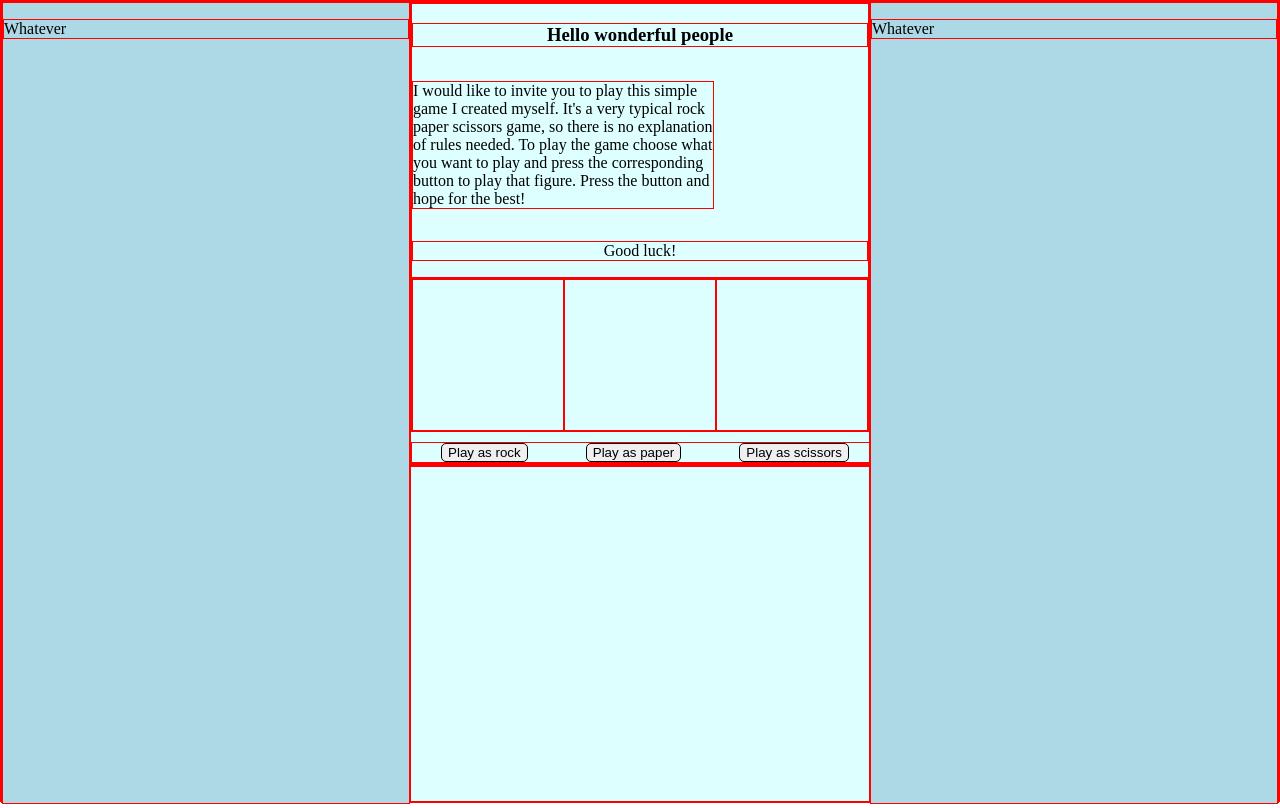
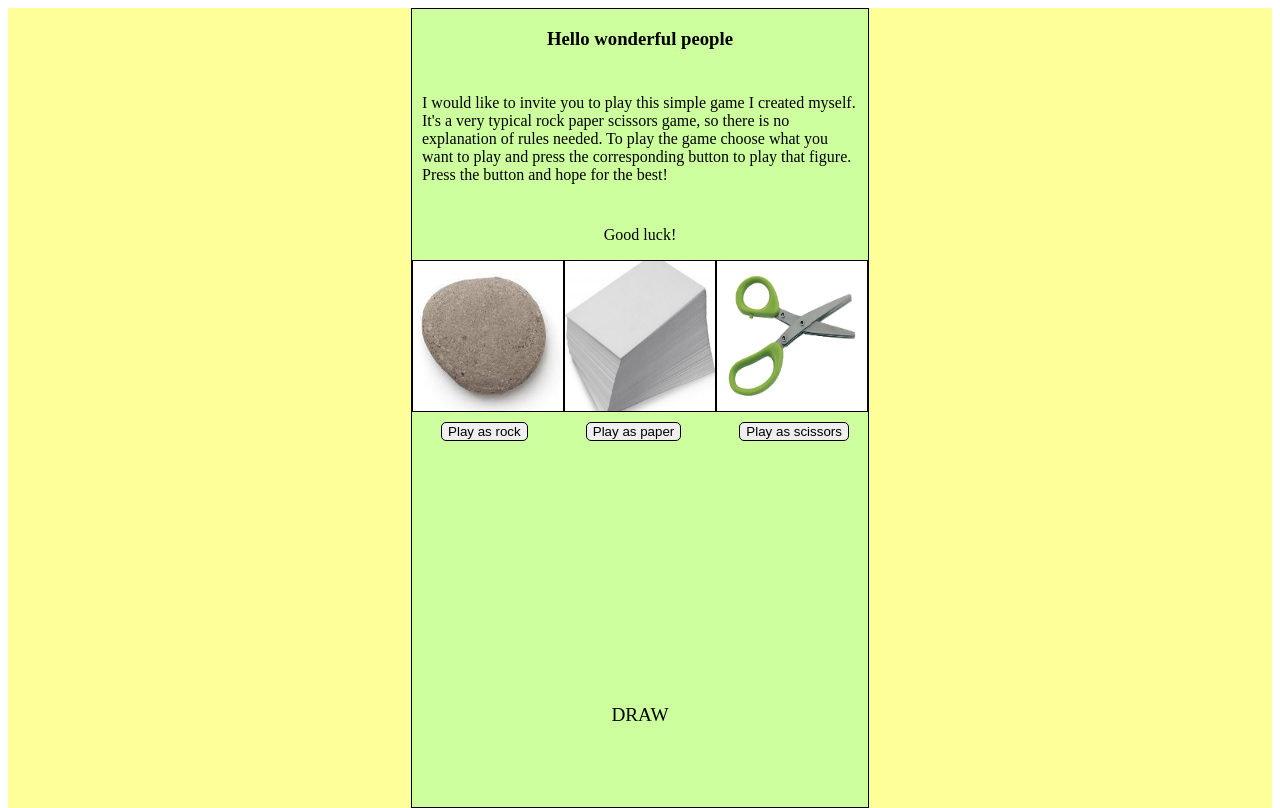
Before and after one commit to Savetheprogram/Rock-paper-scissors, a website: page rock-paper-scissors.html in a window 1280 px wide. Both pictures are taken after a click on the button "Play as rock". Drawn offline with Linux system fonts and the light colour scheme.

Commit message:
Finished project, working correctly

```diff
--- a/rock-paper-scissors.html
+++ b/rock-paper-scissors.html
@@ -5,44 +5,51 @@
   <meta http-equiv="X-UA-Compatible" content="IE=edge">
   <meta name="viewport" content="width=device-width, initial-scale=1.0">
   <title>Document</title>
-    <script src="script.js"></script>
+
   <link rel="stylesheet" href="styles.css">
 
 </head>
 <body class="pageName">
 <div class="leftPanel">
-    <p>Whatever</p>
 </div>
 <div class="middlePanel">
   <div class="introductionText">
     <h3>Hello wonderful people</h3>
-            <p class="welcome">
+    <div class="welcomeText">
+      <p>
         I would like to invite you to play this simple game I created myself.
         It's a very typical rock paper scissors game, so there is no explanation of rules needed.
         To play the game choose what you want to play and press the corresponding button to play that figure. Press
         the button and hope for the best!
       </p>
+    </div>
     <p>Good luck!</p>
   </div>
   <div class="figurePictures">
-            <div class="picture"></div>
-            <div class="picture"></div>
-            <div class="picture"></div>
+
+    <img src="images/stone.jpg" alt="stone picture">
+
+    <img src="images/paper.jpg" alt="paper picture">
+
+    <img src="images/scissors.jpg" alt="scissors picture">
   </div>
   <div class="playableButtons">
-            <button>Play as rock</button>
-            <button>Play as paper</button>
-            <button>Play as scissors</button>
-        </div>
-        <div class="score">
-
+    <button id="rockPlay">Play as rock</button>
+    <button id="paperPlay">Play as paper</button>
+    <button id="scissorsPlay">Play as scissors</button>
   </div>
   <div class="extraInfo">
-
+    <div class="score">
+      <div class="computerScore"></div>
+      <div class="playerScore"></div>
+    </div>
+    <div class="winMessage">
+    </div>
   </div>
 </div>
 <div class="rightPanel">
-        <p>Whatever</p>
 </div>
 </body>
 </html>
+
+<script src="script.js"></script>
--- a/script.js
+++ b/script.js
@@ -7,7 +7,6 @@ var Plays = {
 var rockPlayButton = document.querySelector("#rockPlay");
 var paperPlayButton = document.querySelector("#paperPlay");
 var scissorsPlayButton = document.querySelector("#scissorsPlay");
-// rockPlayButton.addEventListener("click", getUserChoice(Plays.rock));
 // @ts-ignore
 rockPlayButton.addEventListener("click", function () { return playGame(Plays.rock); });
 // @ts-ignore
@@ -19,20 +18,16 @@ function getComputerChoice() {
     return PlaysArr[choice];
 }
 function chooseWinner(userChoice) {
-    // const userChoice = getUserChoice();
-    // console.log("dskjfhdsfdsh" + userChoice);
     var computerChoice = getComputerChoice();
-    // console.log(userChoice);
-    // console.log(computerChoice);
     if (userChoice === computerChoice) {
-        return "It's a draw!";
+        return "draw";
     }
     if ((userChoice === Plays.rock && computerChoice === Plays.paper) ||
         (userChoice === Plays.paper && computerChoice === Plays.scissors) ||
         (userChoice === Plays.scissors && computerChoice === Plays.rock)) {
-        return "You lose :(";
+        return "lose";
     }
-    return "You win! :)";
+    return "win";
 }
 var userScore = 0;
 var computerScore = 0;
@@ -43,26 +38,33 @@ function playGame(figure) {
     var rounds = parseInt(roundsDEBUG);
     round += 1;
     var winner = chooseWinner(figure);
-    if (winner === "You lose :(") {
+    if (winner === "lose") {
         computerScore = computerScore + 1;
         console.log("point for computer");
+        var computerScoreDisplay = document.querySelector('.computerScore');
+        // @ts-ignore
+        computerScoreDisplay.innerText = 'Computer score = ' + computerScore;
+        var extraInfo = document.querySelector('.winMessage');
+        // @ts-ignore
+        extraInfo.innerText = 'You played ' + figure + ' and lost, point for the computer!';
     }
-    else if (winner === "You win! :)") {
+    else if (winner === "win") {
         userScore = userScore + 1;
         console.log("point for player!");
+        var userScoreDisplay = document.querySelector('.playerScore');
+        // @ts-ignore
+        userScoreDisplay.innerText = 'Player score = ' + userScore;
+        var extraInfo = document.querySelector('.winMessage');
+        // @ts-ignore
+        extraInfo.innerText = 'You played ' + figure + ' and won, point for the Player!';
     }
-    else if (winner === "It's a draw!") {
+    else if (winner === "draw") {
         console.log("Draw");
+        var extraInfo = document.querySelector('.winMessage');
+        // @ts-ignore
+        extraInfo.innerText = 'DRAW';
     }
     console.log("round:" + round);
     console.log("userScore: " + userScore);
     console.log("computerScore:" + computerScore);
-    // if (userScore == computerScore) {
-    //   console.log("DRAW");
-    // } else if (userScore > computerScore) {
-    //   console.log("Congratulations!! You win!");
-    // } else {
-    //   console.log("Im sorry, You lose :(");
-    //
-    // }
 }
--- a/styles.css
+++ b/styles.css
@@ -1,6 +1,6 @@
 html,
 body {
-    margin: 0px;
+
     height: 100%;
 }
 
@@ -14,20 +14,19 @@ body {
 
 
 }
-* {
-    border: 1px solid red;
-}
+
 .middlePanel {
-    background-color: #deffff;
+    background-color: rgba(127, 255, 0, 0.38);
     display: flex;
     flex: 1;
     flex-direction: column;
+    border: solid black 1px;
 
 }
 .rightPanel,
 .leftPanel {
     width: 500px;
-    background-color: lightblue;
+    background-color:  #ffff99;
     height: 100%;
 }
 .figurePictures {
@@ -35,9 +34,10 @@ body {
     justify-content: space-around;
 }
 
-.picture {
+img {
     width: 150px;
     height: 150px;
+    border: solid black 1px
 }
 
 .playableButtons {
@@ -46,8 +46,8 @@ body {
     margin-right: -10px;
     margin-top: 10px;
 }
-.welcome {
-    width: 300px;
+.welcomeText {
+    margin: 10px;
 }
 .introductionText {
     display: flex;
@@ -65,3 +65,39 @@ button {
     background-color: ;
     border: 1px solid black;
 }
+.winMessage,
+.score {
+    display: flex;
+    flex-direction: column;
+    align-content: center;
+    justify-content: center;
+    margin: 5px
+}
+.score {
+    align-content: space-around;
+
+}
+.extraInfo {
+    height: 400px;
+    display: flex;
+    flex-direction: column;
+    justify-content: space-around;
+    align-items: center;
+}
+
+.computerScore,
+.playerScore{
+    margin: 5px;
+    font-size: larger;
+}
+.winMessage {
+    font-size: larger;
+}
+button:hover {
+    background: aqua;
+}
+button:active {
+    background: blueviolet;
+    box-shadow: 0 5px #666;
+    transform: translateY(4px);
+}
```
Also changed, not shown: package.json (+7 -1 lines), script.ts (+25 -19 lines), tsconfig.json (added, +110 -0 lines), images/paper.jpg (added), images/scissors.jpg (added), images/stone.jpg (added), 2 other files. Lines whose indentation alone changed are shown as unchanged.
